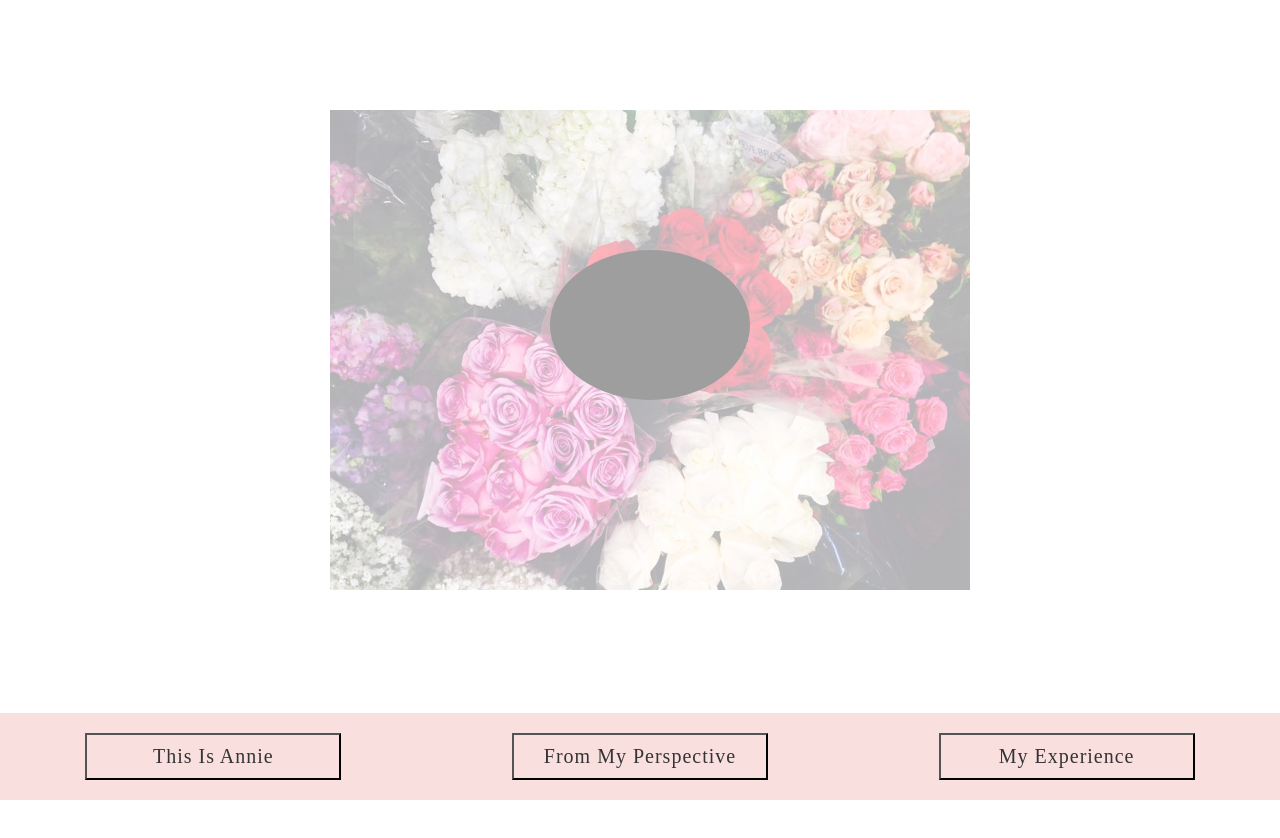
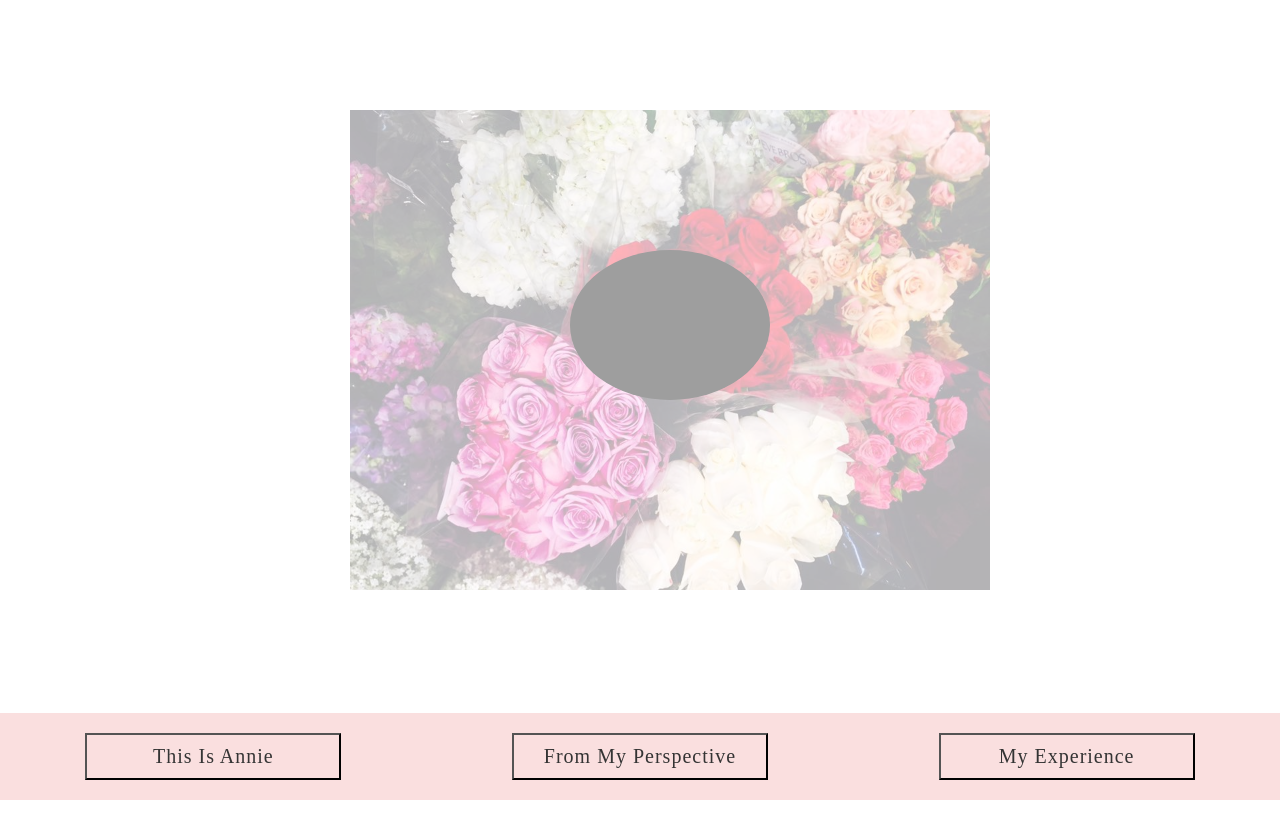
Before and after one commit to annieyb/annie_yb.github.io, a plain HTML site: page index.html in a window 1280 px wide. Shown: the top 838 px of the page. Drawn offline with Linux system fonts and the light colour scheme; grey boxes are pictures that could not be loaded.

Commit message:
mainpicture

```diff
--- a/assets/css/style.css
+++ b/assets/css/style.css
@@ -20,7 +20,7 @@ html,body {
   position: absolute;
   width: 50%;
   height: 85%;
-  left: 330px;
+  left: 350px;
   padding-top: 10px;
 
 
```
